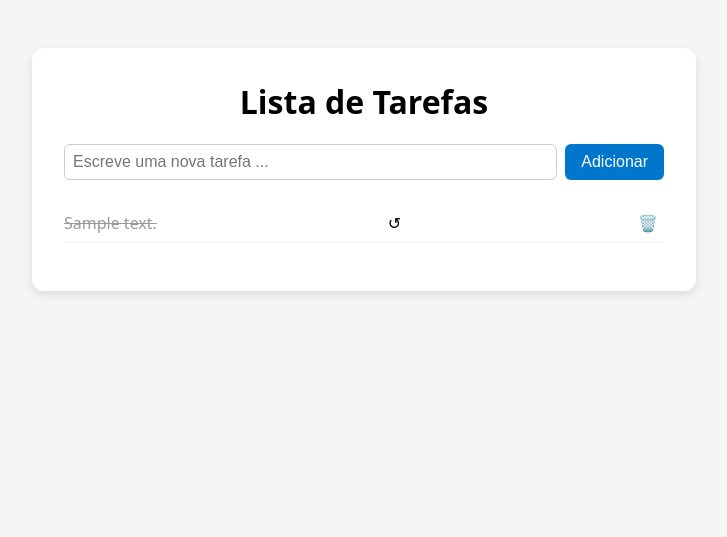
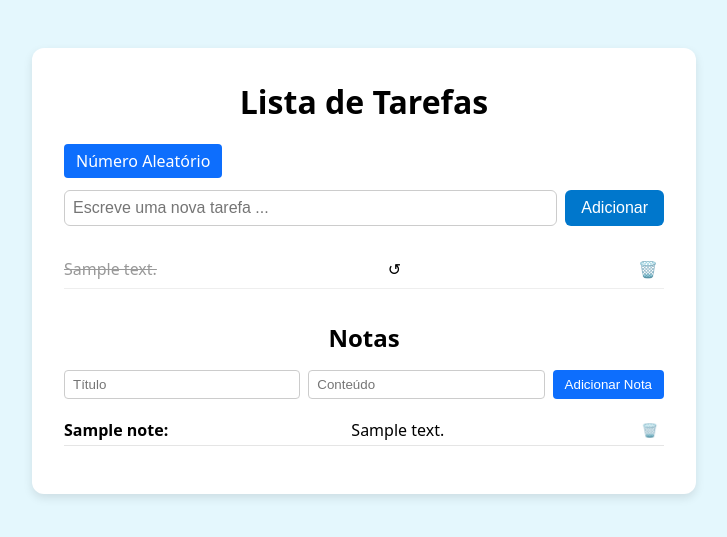
Before and after one commit to AkaTenshiPT/Coisas-para-o-curso, a Flask app: page / in a window 1280 px wide. Shown: the top 537 px of the page, without its empty margins (276-1003 px from the left). Run offline with Flask 3, Linux system fonts and the light colour scheme; tables that the repository leaves empty or names only in its code hold one stand-in row (values such as "Sample post").

Commit message:
Nova versão de todos os ficheiros: Tarefas, notas, rota /random, estilização, /readme e nova entidade

```diff
--- a/app.py
+++ b/app.py
@@ -1,18 +1,33 @@
 from flask import Flask, jsonify, request, render_template
 from flask_cors import CORS
 import mysql.connector
+import random
 import os
 
+# ─────────────── criar a app (uma única vez) ───────────────
 app = Flask(__name__, static_folder="static", template_folder="templates")
 CORS(app)
 
+# ─────────────── ligação à BD  (usa a MESMA conta que funcionava antes) ───────────────
 DB = {
-    "host":     "localhost",
-    "user":     "todo_user",
-    "password": "troca_esta_password",
-    "database": "todo_app",
+    "host":      "localhost",
+    "user":      "todo_user",          # ou outro utilizador que já uses
+    "password":  "NovaPass123!",              # se o root não tem password; caso tenha, põe-a aqui
+    "database":  "todo_app",
     "auth_plugin": "mysql_native_password"
 }
+
+def get_db():
+    conn = mysql.connector.connect(**DB)
+    conn.autocommit = True
+    return conn
+
+# -------- rota /random --------
+@app.route("/random")
+def random_page():
+    num = random.randint(1, 100)
+    return render_template("random.html", numero=num)
+
 
 def get_db():
     """Abre ligação por pedido (sem pool, suficiente para dev)."""
@@ -60,6 +75,45 @@
     cur.close(); conn.close()
     return "", 204
 
+    # -------------- NOTES --------------
+@app.route("/api/notes", methods=["GET"])
+def list_notes():
+    conn = get_db(); cur = conn.cursor(dictionary=True)
+    cur.execute("SELECT id, title, content FROM notes ORDER BY id DESC")
+    rows = cur.fetchall()
+    cur.close(); conn.close()
+    return jsonify(rows)
+
+@app.route("/api/notes", methods=["POST"])
+def add_note():
+    data = request.json or {}
+    title   = data.get("title", "").strip()
+    content = data.get("content", "").strip()
+    if not title or not content:
+        return jsonify({"error": "Campos vazios"}), 400
+    conn = get_db(); cur = conn.cursor()
+    cur.execute("INSERT INTO notes (title, content) VALUES (%s,%s)", (title, content))
+    conn.commit(); note_id = cur.lastrowid
+    cur.close(); conn.close()
+    return jsonify({"id": note_id, "title": title, "content": content}), 201
+
+@app.route("/api/notes/<int:note_id>", methods=["PUT"])
+def update_note(note_id):
+    data = request.json or {}
+    title   = data.get("title", "").strip()
+    content = data.get("content", "").strip()
+    conn = get_db(); cur = conn.cursor()
+    cur.execute("UPDATE notes SET title=%s, content=%s WHERE id=%s", (title, content, note_id))
+    conn.commit(); cur.close(); conn.close()
+    return jsonify({"id": note_id, "title": title, "content": content})
+
+@app.route("/api/notes/<int:note_id>", methods=["DELETE"])
+def delete_note(note_id):
+    conn = get_db(); cur = conn.cursor()
+    cur.execute("DELETE FROM notes WHERE id=%s", (note_id,))
+    conn.commit(); cur.close(); conn.close()
+    return "", 204
+
 # ---------- run ----------
 if __name__ == "__main__":
     app.run(debug=True, host="0.0.0.0", port=5000)
--- a/sql/01_schema.sql
+++ b/sql/01_schema.sql
@@ -0,0 +1,5 @@
+CREATE TABLE notes (
+  id      INT AUTO_INCREMENT PRIMARY KEY,
+  title   VARCHAR(255) NOT NULL,
+  content TEXT         NOT NULL
+);
--- a/static/app.js
+++ b/static/app.js
@@ -39,6 +39,7 @@
 function createTodoElement(todo) {
   /* <li> principal */
   const li = document.createElement("li");
+  li.classList.add("new");
   li.dataset.id = todo.id;             // guardamos o id no próprio <li>
 
   /* se a tarefa está concluída, adicionamos classe "done" */
@@ -80,8 +81,42 @@
     const li = createTodoElement(todo);
     /* Colocamos no início da lista (tarefas recentes primeiro) */
     todoList.prepend(li);
+    setTimeout(() => li.classList.remove("new"), 50);
   });
 }
+
+/* Cria um <li> para cada nota */
+function createNoteElement(note) {
+  const li = document.createElement("li");
+  li.classList.add("new");
+  li.dataset.id = note.id;
+
+  const strong = document.createElement("strong");
+  strong.textContent = note.title + ": ";
+  li.appendChild(strong);
+
+  li.appendChild(document.createTextNode(note.content));
+
+  /* botão de apagar */
+  const delBtn = document.createElement("button");
+  delBtn.textContent = "🗑️";
+  delBtn.addEventListener("click", () => deleteNote(note.id));
+  li.appendChild(delBtn);
+
+  return li;
+}
+/* Mostra todas as notas vindas da API dentro da <ul> */
+function renderNoteList(notes) {
+    console.log("DEBUG-NOTAS:", notes);   // ← adiciona só isto
+  noteList.innerHTML = "";          // limpa primeiro
+  notes.forEach(note => {
+    const li = createNoteElement(note);
+    noteList.prepend(li);
+    setTimeout(() => li.classList.remove("new"), 50);
+  });
+}
+
+
 
 /* -------------------------------------------------------------
    4. Funções que comunicam com a API Flask
@@ -159,3 +194,80 @@
    6. Vamos lá buscar as tarefas logo que a página carregar
    ------------------------------------------------------------- */
 fetchTodos();
+
+/* ----- NOTAS ----- */
+const noteList  = document.getElementById("note-list");
+const noteForm  = document.getElementById("note-form");
+const noteTitle = document.getElementById("note-title");
+const noteBody  = document.getElementById("note-body");
+
+/* ---------- NOTAS : criar elementos e renderizar ---------- */
+
+/* cria um <li> para uma nota */
+function createNoteElement(note) {
+  const li = document.createElement("li");
+  li.classList.add("new");          // animação de entrada (se tiveres no CSS)
+  li.dataset.id = note.id;
+
+  // título a bold
+  const strong = document.createElement("strong");
+  strong.textContent = note.title + ": ";
+  li.appendChild(strong);
+
+  // corpo da nota
+  li.appendChild(document.createTextNode(note.content));
+
+  // botão apagar
+  const delBtn = document.createElement("button");
+  delBtn.textContent = "🗑️";
+  delBtn.addEventListener("click", () => deleteNote(note.id));
+  li.appendChild(delBtn);
+
+  return li;
+}
+
+/* insere todas as notas no <ul id="note-list"> */
+function renderNoteList(notes) {
+  noteList.innerHTML = "";               // limpa lista actual
+  notes.forEach(note => {
+    const li = createNoteElement(note);
+    noteList.prepend(li);                // notas mais recentes primeiro
+    setTimeout(() => li.classList.remove("new"), 50);
+  });
+}
+
+function fetchNotes() {
+  callApi("/api/notes")
+    .then(renderNoteList)
+    .catch(() => alert("Erro ao obter notas"));
+}
+
+function addNote(title, content) {
+  callApi("/api/notes", {
+    method: "POST",
+    body: JSON.stringify({ title, content })
+  }).then(fetchNotes);
+}
+
+/* listeners */
+noteForm.addEventListener("submit", e => {
+  e.preventDefault();
+  addNote(noteTitle.value.trim(), noteBody.value.trim());
+  noteTitle.value = ""; noteBody.value = "";
+});
+
+/* Apagar nota (DELETE /api/notes/:id) */
+function deleteNote(id) {
+  fetch("/api/notes/" + id, { method: "DELETE" })
+    .then(response => {
+      if (response.ok) {
+        fetchNotes();              // refresca a lista
+      } else {
+        alert("Erro ao apagar nota 😢");
+      }
+    })
+    .catch(() => alert("Erro ao apagar nota 😢"));
+}
+
+/* chamada inicial */
+fetchNotes();
--- a/static/style.css
+++ b/static/style.css
@@ -86,3 +86,110 @@
 #todo-list li button:hover {
   color: #0077cc;                /* Azul quando passa o rato por cima */
 }
+
+@keyframes bg-cycle {
+  0%   { background-color: #f5f5f5; }
+  33%  { background-color: #e0f7ff; }
+  66%  { background-color: #fff4cc; }
+  100% { background-color: #ffe0e0; }
+}
+
+body {
+  animation: bg-cycle 25s infinite linear;
+  transition: background-color 1s;
+}
+
+/* ---------- 3.2. Transições suaves ---------- */
+#todo-list li,
+#note-list li {
+  transition: transform 0.2s ease, opacity 0.2s ease;  /* anima posição e opacidade */
+}
+
+/* estado inicial (logo que o <li> é criado) */
+#todo-list li.new,
+#note-list li.new {
+  transform: translateY(-8px);   /* ligeiro deslize para cima  */
+  opacity: 0;                    /* começa transparente        */
+}
+
+/* estado final — quando a classe .new é removida */
+#todo-list li,
+#note-list li {
+  opacity: 1;
+}
+
+/* animação de entrada para tarefas e notas */
+#todo-list li,
+#note-list li {
+  transition: transform 0.2s ease, opacity 0.2s ease;
+}
+
+#todo-list li.new,
+#note-list li.new {
+  transform: translateY(-8px);
+  opacity: 0;
+}
+
+#note-list li {
+  padding: 4px 0;
+  border-bottom: 1px solid #e5e5e5;
+  display: flex;
+  justify-content: space-between;   /* empurra o botão para a direita */
+  align-items: center;
+  padding: 4px 0;
+  border-bottom: 1px solid #e5e5e5;
+}
+
+#note-list li button {
+  border: none;
+  background: transparent;
+  cursor: pointer;
+  margin-left: 8px;
+}
+
+#note-list {
+  list-style: none;           /* tira a bullet • */
+  padding-left: 0;            /* alinha com as tarefas */
+}
+
+.btn-random {
+  display: inline-block;
+  margin-bottom: 12px;
+  padding: 6px 12px;
+  background: #0d6efd;
+  color: #fff;
+  border-radius: 4px;
+  text-decoration: none;
+}
+.btn-random:hover { background:#0b5cd6; }
+
+/* --- títulos centrados (Lista de Tarefas, Notas) --- */
+.section-title {
+  text-align: center;
+  margin: 32px 0 16px;
+}
+
+/* --- linha (inputs + botão) com largura total --- */
+.note-row {
+  display: flex;
+  gap: 8px;
+  margin-bottom: 12px;
+}
+
+.note-row input[type="text"] {
+  flex: 1;                       /* cada caixa expande-se igualmente */
+  padding: 6px 8px;
+  border: 1px solid #ccc;
+  border-radius: 4px;
+}
+
+/* reaproveitamos .btn existente; se ainda não existir, define aqui: */
+.btn {
+  background: #0d6efd;
+  color: #fff;
+  border: none;
+  border-radius: 4px;
+  padding: 6px 12px;
+  cursor: pointer;
+}
+.btn:hover { background: #0b5cd6; }
--- a/templates/index.html
+++ b/templates/index.html
@@ -17,6 +17,9 @@
     <!-- Título principal -->
     <h1>Lista de Tarefas</h1>
 
+<a href="{{ url_for('random_page') }}" class="btn-random">Número Aleatório</a>
+
+
     <!-- Formulário para adicionar uma nova tarefa -->
     <form id="todo-form">
       <!-- Campo de texto onde o utilizador escreve a tarefa -->
@@ -35,8 +38,17 @@
       <!-- Os <li> são criados dinamicamente em JavaScript -->
     </ul>
 
+<h2 class="section-title">Notas</h2>
+
+<form id="note-form" class="note-row">
+  <input id="note-title" type="text" placeholder="Título"     autocomplete="off">
+  <input id="note-body"  type="text" placeholder="Conteúdo"   autocomplete="off">
+  <button class="btn" type="submit">Adicionar Nota</button>
+</form>
+
+<ul id="note-list"></ul>
+
   </main>
-
   <!-- Ligamos o nosso ficheiro JavaScript -->
   <script src="{{ url_for('static', filename='app.js') }}"></script>
 </body>
```
Also changed, not shown: templates/random.html (added, +20 -0 lines), readme.md (added).
